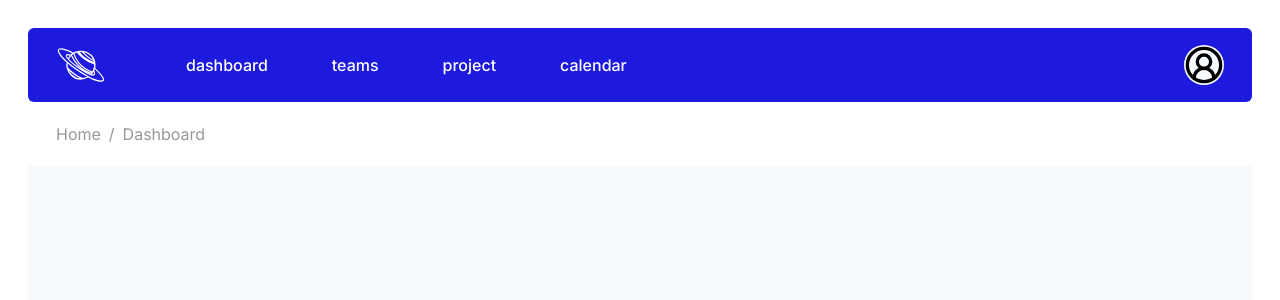
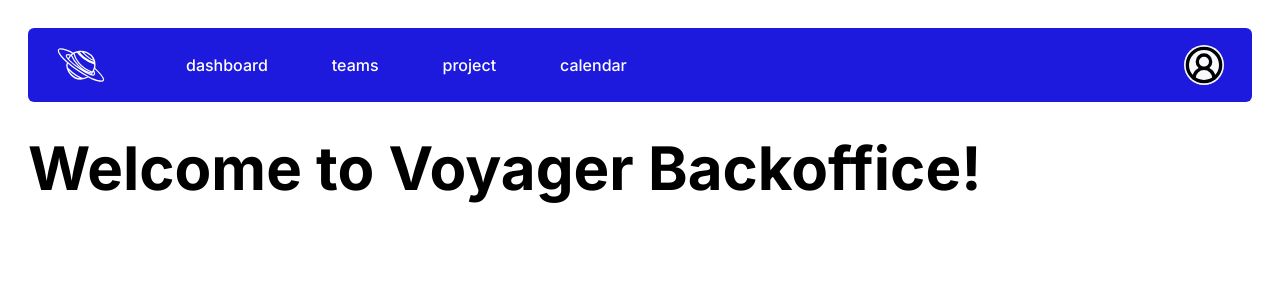
Before and after one commit to lucasandrebastos/teste-xp, a Next.js app: page / in a window 1280 px wide. Shown: the top 300 px of the page. Built offline with nearby package versions, Linux system fonts and the light colour scheme.

Commit message:
feat: adicionando página home

```diff
--- a/app/components/Breadcrumbs.tsx
+++ b/app/components/Breadcrumbs.tsx
@@ -1,13 +1,20 @@
+"use client";
+import { usePathname } from "next/navigation";
+
 export default function BreadCrumbs() {
+  const pathname = usePathname();
+  console.log(pathname);
   return (
-    <div className="text-secondary m-5">
-      <a href="home" className="m-2">
-        Home
-      </a>
-      /
-      <a href="dashboard" className=" m-2">
-        Dashboard
-      </a>
-    </div>
+    pathname === "/dashboard" && (
+      <div className="text-secondary m-5">
+        <a href="/" className="">
+          Home
+        </a>
+
+        <a href="dashboard" className=" m-1">
+          {pathname}
+        </a>
+      </div>
+    )
   );
 }
--- a/app/components/Chart/Chart.tsx
+++ b/app/components/Chart/Chart.tsx
@@ -6,11 +6,10 @@
   content: Employee[];
 }
 
+interface DepartmentCount {
+  [key: string]: number;
+}
 export default function Chart({ content }: ChartProps) {
-  interface DepartmentCount {
-    [key: string]: number;
-  }
-
   const data = useMemo(() => {
     const departmentCount = content.reduce<DepartmentCount>((acc, employee) => {
       const formattedDepartment = employee.department
--- a/app/components/Header/Header.tsx
+++ b/app/components/Header/Header.tsx
@@ -7,7 +7,7 @@
   return (
     <header className="flex justify-between px-7 py-3 rounded-md bg-vblue">
       <div className="flex items-center">
-        <a className="" href={"#"}>
+        <a className="" href={"/"}>
           <Image color="white" width={50} height={50} src={Logo} alt="logo" />
         </a>
         <NavigationBar />
--- a/app/components/MainContentContainer.tsx
+++ b/app/components/MainContentContainer.tsx
@@ -3,5 +3,5 @@
 }: {
   children: React.ReactNode;
 }) {
-  return <div className="flex gap-8 ">{children}</div>;
+  return <div className="flex gap-8">{children}</div>;
 }
--- a/app/components/Table/TableItem.tsx
+++ /dev/null
@@ -1,45 +0,0 @@
-import { ChevronDown } from "lucide-react";
-import Image from "next/image";
-import dateFormatter from "../../utils/dateFormatter";
-import { Employee } from "../../types/Employee";
-
-interface TableItemProps {
-  item: Employee;
-}
-
-export default function TableItem({ item }: TableItemProps) {
-  return (
-    <tr className="border-t border-vgray">
-      <th className="flex items-center p-3">
-        <div className="bg-slate-400 w-5 h-5 rounded-full">
-          <Image
-            className="rounded-full"
-            src={item.avatar}
-            alt="avatar"
-            width={20}
-            height={20}
-          />
-        </div>
-        <div className="flex flex-col m-2 font-normal text-left ">
-          <span className="text-primary">{item.employee}</span>
-          <span className="text-secondary">{item.mail}</span>
-        </div>
-      </th>
-      <td>
-        <span>{dateFormatter(item.lastLogin)}</span>
-      </td>
-      <td>{item.department}</td>
-      <td className="flex justify-between pr-4 items-center">
-        {item.isActive ? (
-          <span className="font-semibold text-vgreen">Active</span>
-        ) : (
-          <span className="font-semibold text-vred">Inactive</span>
-        )}
-
-        <button type="button">
-          <ChevronDown />
-        </button>
-      </td>
-    </tr>
-  );
-}
--- a/app/layout.tsx
+++ b/app/layout.tsx
@@ -20,6 +20,7 @@
     <html lang="en">
       <body className={`p-7 ${inter.className}`}>
         <Header />
+        {/* {url_atual} */}
         <BreadCrumbs />
         {children}
       </body>
--- a/app/page.tsx
+++ b/app/page.tsx
@@ -1,14 +1,15 @@
 "use client";
-import { useState } from "react";
-import Page from "./dashboard/page";
-import { Server } from "miragejs";
-import { mockEmployees } from "./mocks/mock-employees";
+
+import MainContentContainer from "./components/MainContentContainer";
 
 export default function Home() {
-  const [theme, setTheme] = useState("black");
   return (
     <>
-      <main className={`h-screen bg-bgprimary p-6 theme-${theme}`}></main>
+      <MainContentContainer>
+        <h1 className="font-bold text-6xl text-center mt-9">
+          Welcome to Voyager Backoffice!
+        </h1>
+      </MainContentContainer>
     </>
   );
 }
```
